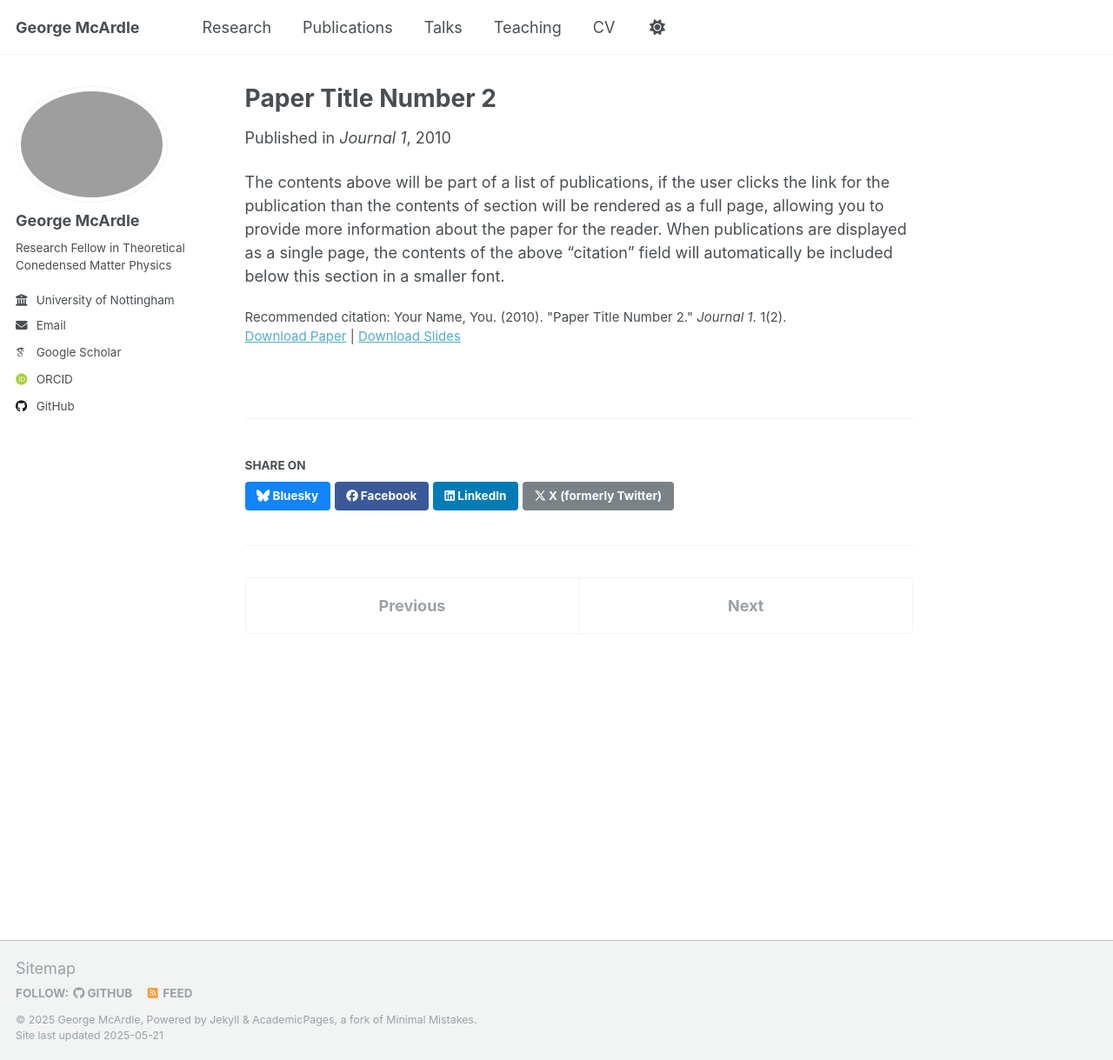
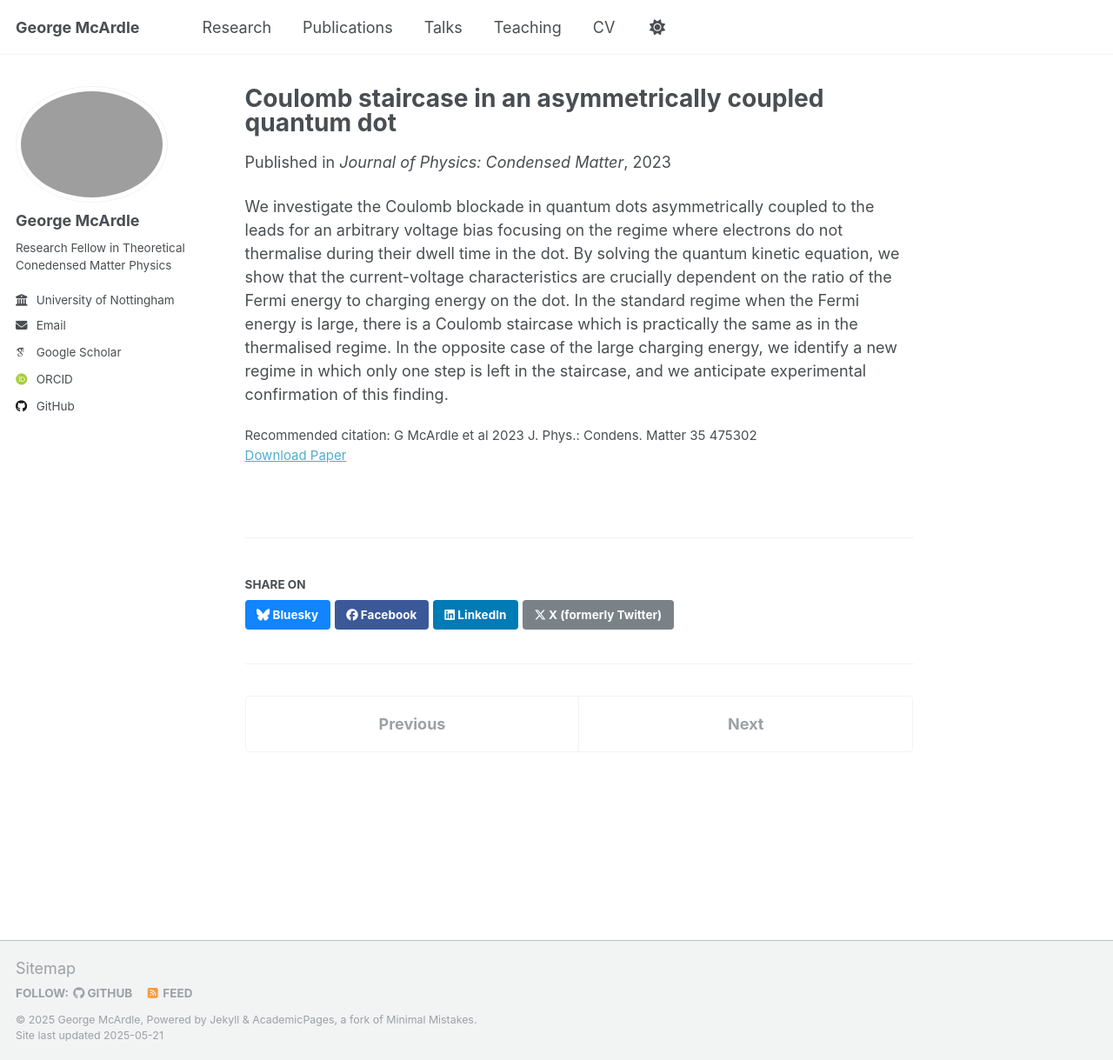
Before and after one commit to georgemcardle/georgemcardle.github.io, a Jekyll site: the page built from _publications/2010-10-01-paper-title-number-2.md, in a window 1280 px wide and 1219 px high. Shown: the whole window at 87% size. Built offline with Jekyll 4.4.1, drawn with Linux system fonts in a browser that asks for light colours; some web fonts are replaced.

Commit message:
Updated 2nd Paper

```diff
--- a/_publications/2010-10-01-paper-title-number-2.md
+++ b/_publications/2010-10-01-paper-title-number-2.md
@@ -1,14 +1,13 @@
 ---
-title: "Paper Title Number 2"
+title: "Coulomb staircase in an asymmetrically coupled quantum dot"
 collection: publications
 category: manuscripts
-permalink: /publication/2010-10-01-paper-title-number-2
-excerpt: 'This paper is about the number 2. The number 3 is left for future work.'
-date: 2010-10-01
-venue: 'Journal 1'
-slidesurl: 'http://academicpages.github.io/files/slides2.pdf'
-paperurl: 'http://academicpages.github.io/files/paper2.pdf'
-citation: 'Your Name, You. (2010). &quot;Paper Title Number 2.&quot; <i>Journal 1</i>. 1(2).'
+permalink: /publication/2023-08-29-coulombstaircase
+excerpt: ''
+date: 2023-08-29
+venue: 'Journal of Physics: Condensed Matter'
+paperurl: 'https://arxiv.org/abs/2304.09665'
+citation: 'G McArdle et al 2023 J. Phys.: Condens. Matter 35 475302'
 ---
 
-The contents above will be part of a list of publications, if the user clicks the link for the publication than the contents of section will be rendered as a full page, allowing you to provide more information about the paper for the reader. When publications are displayed as a single page, the contents of the above "citation" field will automatically be included below this section in a smaller font.
+We investigate the Coulomb blockade in quantum dots asymmetrically coupled to the leads for an arbitrary voltage bias focusing on the regime where electrons do not thermalise during their dwell time in the dot. By solving the quantum kinetic equation, we show that the current-voltage characteristics are crucially dependent on the ratio of the Fermi energy to charging energy on the dot. In the standard regime when the Fermi energy is large, there is a Coulomb staircase which is practically the same as in the thermalised regime. In the opposite case of the large charging energy, we identify a new regime in which only one step is left in the staircase, and we anticipate experimental confirmation of this finding.
```
Also changed, not shown: _includes/archive-single.html (+5 -5 lines).
